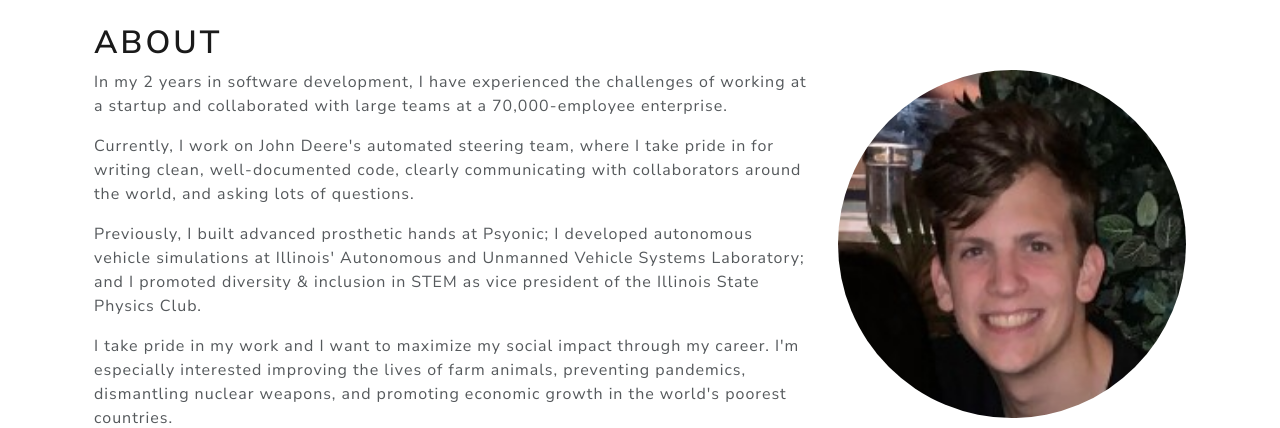
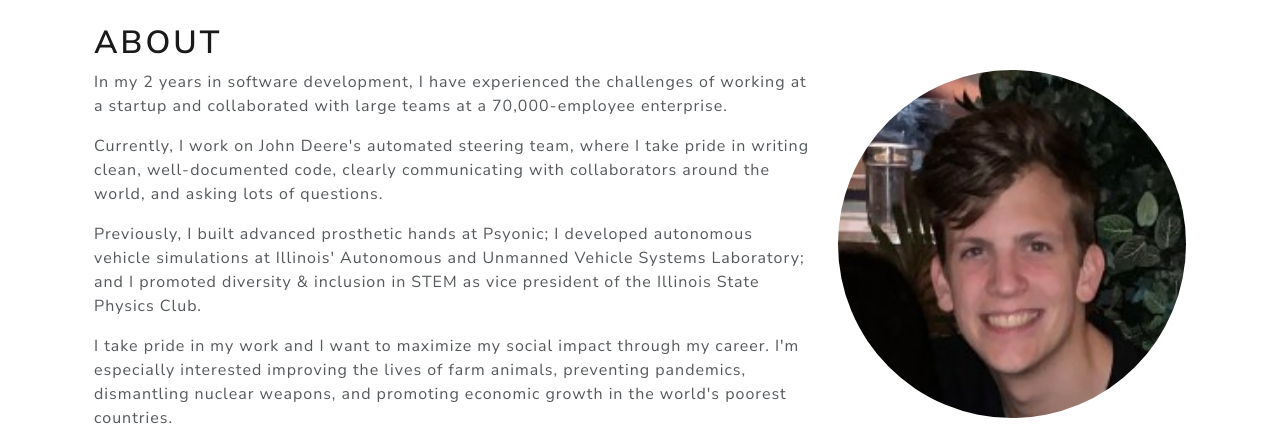
Before and after one commit to mattobrado/personal-website, a Flask app: page / in a window 1280 px wide. Shown: the part 835-1263 px from the top of the page. Run offline with Flask 2, Linux system fonts and the light colour scheme; some libraries are stand-ins or nearby versions.

Commit message:
fix: typo

```diff
--- a/templates/about.html
+++ b/templates/about.html
@@ -23,7 +23,7 @@
   <div class="row ">
     <div class="col">
       <p>In my 2 years in software development, I have experienced the challenges of working at a startup and collaborated with large teams at a 70,000-employee enterprise.</p>
-      <p>Currently, I work on John Deere's automated steering team, where I take pride in for writing clean, well-documented code, clearly communicating with collaborators around the world, and asking lots of questions.</p>
+      <p>Currently, I work on John Deere's automated steering team, where I take pride in writing clean, well-documented code, clearly communicating with collaborators around the world, and asking lots of questions.</p>
       <p>Previously, I built advanced prosthetic hands at Psyonic; I developed autonomous vehicle simulations at Illinois' Autonomous and Unmanned Vehicle Systems Laboratory; and I promoted diversity & inclusion in STEM as vice president of the Illinois State Physics Club.</p>
       <p>I take pride in my work and I want to maximize my social impact through my career. I'm especially interested improving the lives of farm animals, preventing pandemics, dismantling nuclear weapons, and promoting economic growth in the world's poorest countries. </p>
       <p>If you have a project I can help with, please get in touch.</p>
```
